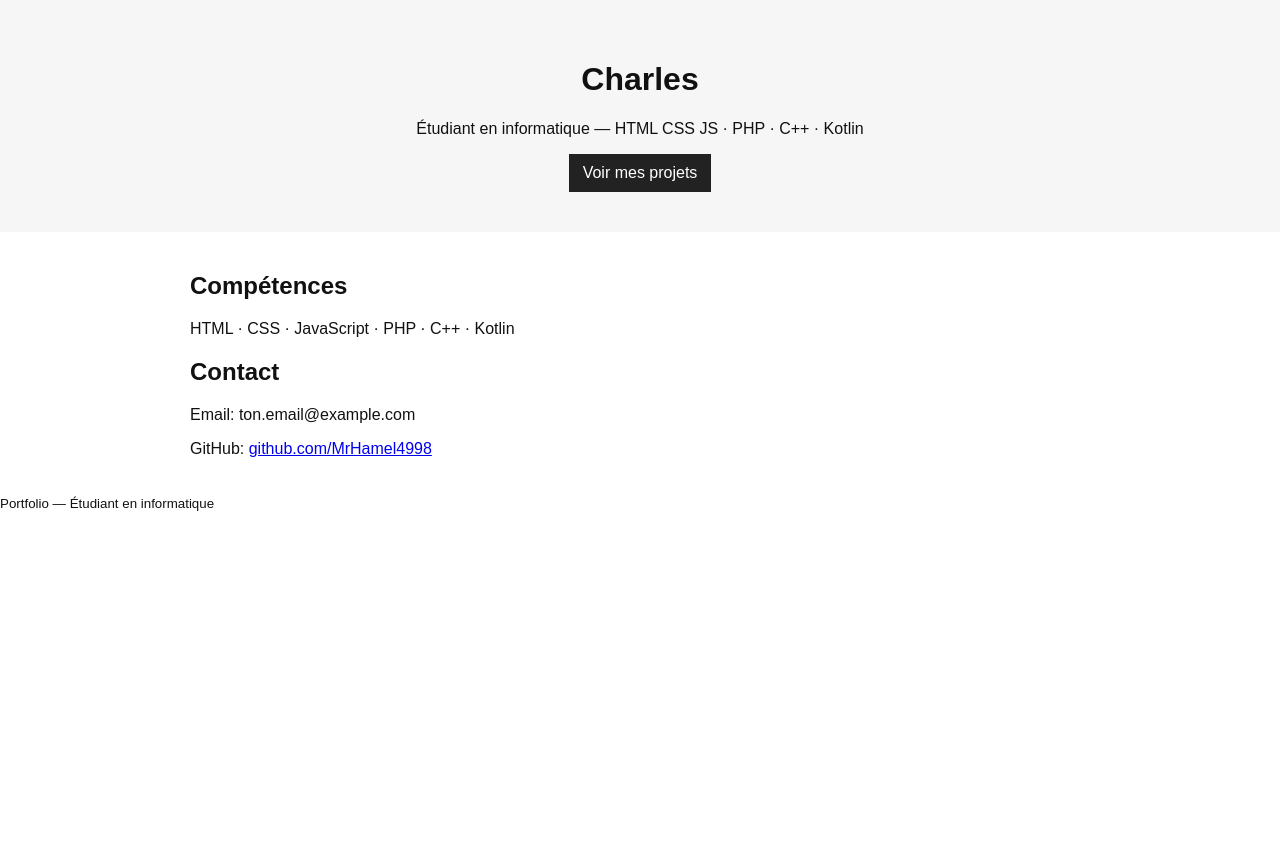
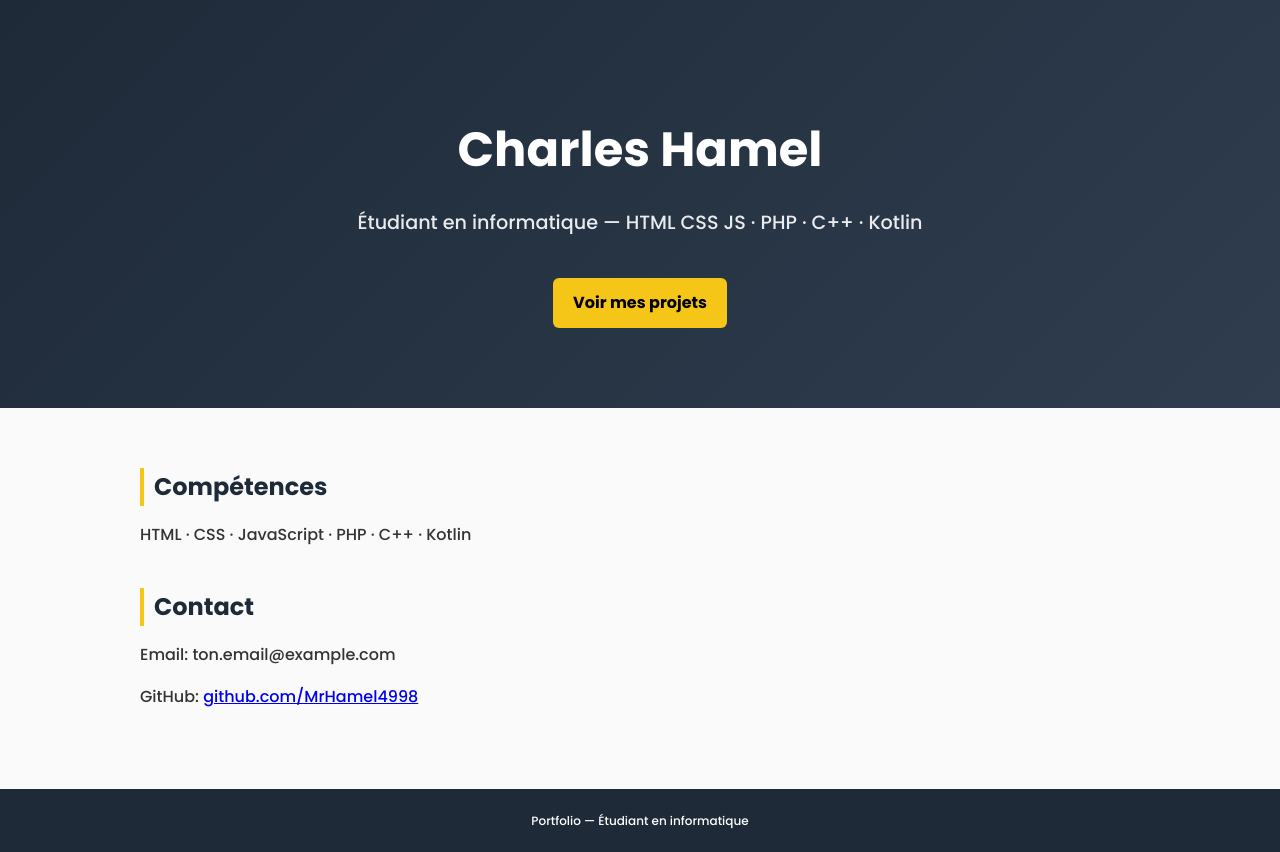
Before and after one commit to MrHamel4998/portfolio, a plain HTML site: page index.html in a window 1280 px wide. Before the commit the page ends 800 px from the top, so only its background shows below. Drawn offline with Linux system fonts and the light colour scheme.

Commit message:
Change style.css + wip

```diff
--- a/css/style.css
+++ b/css/style.css
@@ -1,7 +1,109 @@
-:root{font-family:Arial,Helvetica,sans-serif;color:#111}
-body{margin:0;padding:0;background:#fff}
-.hero{padding:40px;text-align:center;background:#f6f6f6}
-.btn{display:inline-block;padding:10px 14px;background:#222;color:#fff;text-decoration:none}
-main{padding:20px;max-width:900px;margin:0 auto}
-.project{border-bottom:1px solid #ddd;padding:16px 0}
-.project img{max-width:300px;display:block;margin-top:8px}
+/* Import d'une police moderne */
+@import url('https://fonts.googleapis.com/css2?family=Poppins:wght@300;500;700&display=swap');
+
+:root {
+  --primary: #1e2a38;
+  --secondary: #f5c518;
+  --text: #333;
+  --bg: #fafafa;
+  --transition: 0.3s ease;
+  font-family: 'Poppins', sans-serif;
+}
+
+body {
+  margin: 0;
+  padding: 0;
+  background: var(--bg);
+  color: var(--text);
+  line-height: 1.6;
+}
+
+/* Hero section */
+.hero {
+  padding: 80px 20px;
+  text-align: center;
+  background: linear-gradient(135deg, var(--primary), #2f3d4f);
+  color: #fff;
+}
+.hero h1 {
+  font-size: 3rem;
+  margin-bottom: 10px;
+}
+.hero p {
+  font-size: 1.2rem;
+  opacity: 0.9;
+}
+.btn {
+  display: inline-block;
+  margin-top: 20px;
+  padding: 12px 20px;
+  background: var(--secondary);
+  color: #000;
+  text-decoration: none;
+  font-weight: 600;
+  border-radius: 6px;
+  transition: var(--transition);
+}
+.btn:hover {
+  background: #d4a90f;
+  transform: scale(1.05);
+}
+
+/* Main content */
+main {
+  padding: 40px 20px;
+  max-width: 1000px;
+  margin: 0 auto;
+}
+section {
+  margin-bottom: 40px;
+}
+h2 {
+  color: var(--primary);
+  border-left: 4px solid var(--secondary);
+  padding-left: 10px;
+  margin-bottom: 15px;
+}
+
+/* Projects */
+.project {
+  background: #fff;
+  border-radius: 8px;
+  box-shadow: 0 4px 12px rgba(0,0,0,0.1);
+  padding: 20px;
+  margin-bottom: 30px;
+  transition: var(--transition);
+}
+.project:hover {
+  transform: translateY(-5px);
+}
+.project img {
+  max-width: 100%;
+  border-radius: 6px;
+  margin-top: 12px;
+}
+
+/* Footer */
+footer {
+  text-align: center;
+  padding: 20px;
+  background: var(--primary);
+  color: #fff;
+  font-size: 0.9rem;
+}
+
+/* Dark mode */
+body.dark {
+  background: #121212;
+  color: #eee;
+}
+body.dark .hero {
+  background: linear-gradient(135deg, #000, #222);
+}
+body.dark .btn {
+  background: #eee;
+  color: #000;
+}
+body.dark footer {
+  background: #000;
+}
--- a/index.html
+++ b/index.html
@@ -5,10 +5,11 @@
   <meta name="viewport" content="width=device-width,initial-scale=1" />
   <title>Charles — Étudiant en informatique</title>
   <link rel="stylesheet" href="css/style.css">
+  <script src="js/script.js"></script>
 </head>
 <body>
   <header class="hero">
-    <h1>Charles</h1>
+    <h1>Charles Hamel</h1>
     <p>Étudiant en informatique — HTML CSS JS · PHP · C++ · Kotlin</p>
     <a href="projects.html" class="btn">Voir mes projets</a>
   </header>
```
Also changed, not shown: about.html (+1 -1 lines), css/js/script.js (added, +23 -0 lines), projects.html (+1 -1 lines), css/js/main.js (deleted).
